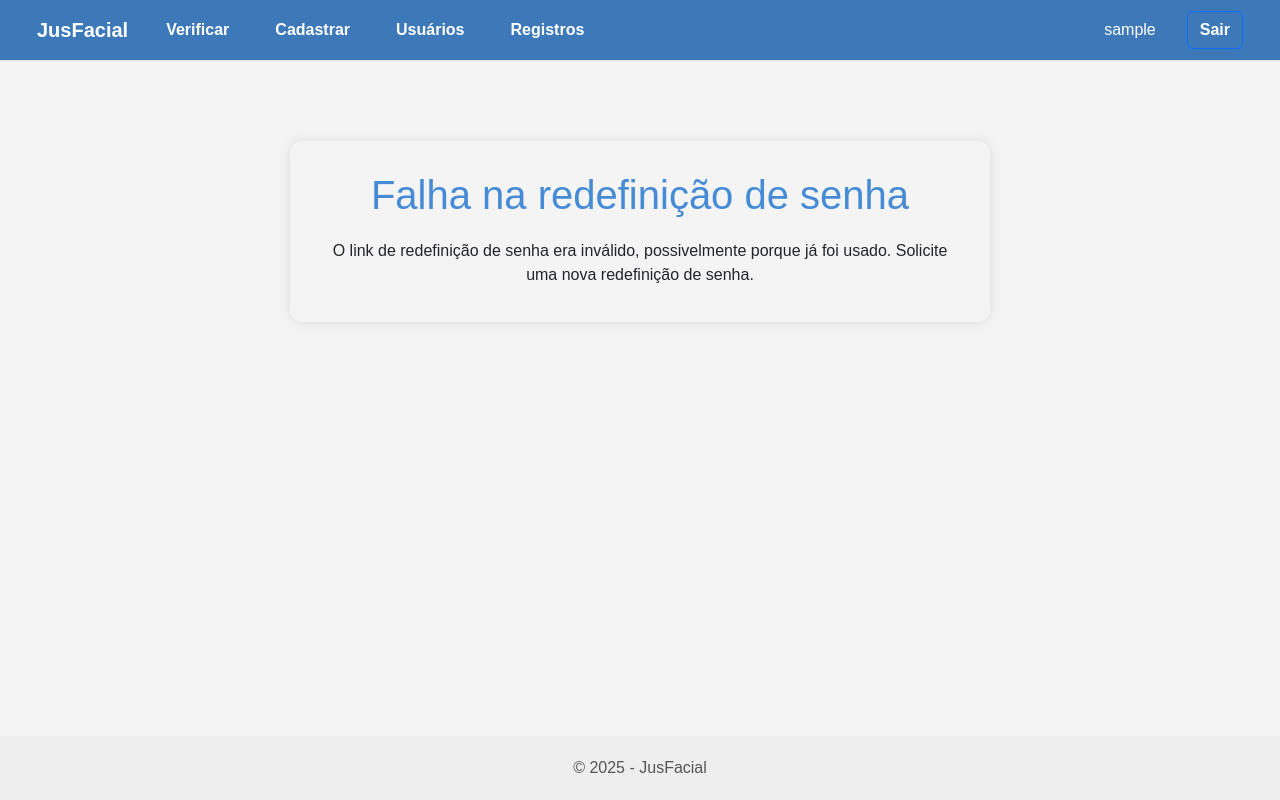
After one commit to bvasconcelos710/reconhecimento-deep-face, a Django app: a page that uses projeto_reconhecimento/app_usuarios/templates/base.html in a window 1280 px wide. The commit adds this page. Run offline with Django 4.2, Linux system fonts and the light colour scheme; the visitor is signed in with stand-in values (Sample User, id 1).

Commit message:
autenticação e ajustes

```diff
--- a/projeto_reconhecimento/app_usuarios/static/app_usuarios/style.css
+++ b/projeto_reconhecimento/app_usuarios/static/app_usuarios/style.css
@@ -21,28 +21,31 @@ html {
   flex-direction: column;
 }
 
-.header {
+.navbar {
   background-color: #165fadd2;
   color: white;
-  padding: 1px;
-  text-align: center;
-  display: flex;
-  align-items: center;
+  padding: 10px;
 }
 
-.header h1 {
-  color: #eee;
+.custom-bg {
+  background-color: #165fadd2 !important;
 }
 
-.header nav a {
+.navbar a {
   color: white;
   margin: 0 15px;
   text-decoration: none;
   font-weight: bold;
 }
 
-.header nav a:hover {
+.navbar nav a:hover {
   text-decoration: underline;
+}
+
+.navbar-nav .nav-link:hover {
+  background-color: #0d6efd;
+  color: white !important;
+  border-radius: 5px;
 }
 
 .main-content {
--- a/projeto_reconhecimento/app_usuarios/templates/base.html
+++ b/projeto_reconhecimento/app_usuarios/templates/base.html
@@ -5,23 +5,16 @@
 <head>
     <meta charset="UTF-8">
     <title>{% block title %}Sistema Reconhecimento Facial{% endblock %}</title>
+
+    <link href="https://cdn.jsdelivr.net/npm/bootstrap@5.3.2/dist/css/bootstrap.min.css" rel="stylesheet">
     <link rel="stylesheet" href="{% static 'app_usuarios/style.css' %}">
 </head>
 
 <body>
     <div class="wrapper">
 
-        <!-- Header -->
-        <header class="header">
-            <h1> JusFacial</h1>
-            <nav>
-                <a href="{% url 'inicio' %}">Início</a>
-                <a href="{% url 'validar_presenca' %}">Verificar</a>
-                <a href="{% url 'cadastrar_usuario' %}">Cadastrar</a>
-                <a href="{% url 'listar_usuarios' %}">Usuários</a>
-                <a href="{% url 'listar_presencas' %}">Registros</a>
-            </nav>
-        </header>
+        <!-- navbar -->
+        {% include 'navbar.html' %}
 
         <!-- Conteúdo da página -->
         <main class="main-content">
@@ -35,6 +28,8 @@
         </footer>
 
     </div>
+    <script src="https://cdn.jsdelivr.net/npm/bootstrap@5.3.3/dist/js/bootstrap.bundle.min.js"></script>
+
 </body>
 
 </html>
--- /dev/null
+++ b/projeto_reconhecimento/app_usuarios/templates/navbar.html
@@ -0,0 +1,47 @@
+<nav class="navbar navbar-expand-lg custom-bg border-bottom">
+
+    <div class="container-fluid">
+
+        <button class="navbar-toggler" type="button" data-bs-toggle="collapse" data-bs-target="#navbarTogglerDemo03"
+            aria-controls="navbarTogglerDemo03" aria-expanded="false" aria-label="Toggle navigation">
+            <span class="navbar-toggler-icon"></span>
+        </button>
+
+        <a class="navbar-brand" href="{% url 'inicio' %}">JusFacial</a>
+
+        <div class="collapse navbar-collapse" id="navbarTogglerDemo03">
+
+            {% if user.is_authenticated %}
+            <ul class="navbar-nav me-auto mb-2 mb-lg-0">
+                <li class="nav-item">
+                    <a class="nav-link" href="{% url 'validar_presenca' %}">Verificar</a>
+                </li>
+                <li class="nav-item">
+                    <a class="nav-link" href="{% url 'cadastrar_usuario' %}">Cadastrar</a>
+                </li>
+                <li class="nav-item">
+                    <a class="nav-link" href="{% url 'listar_usuarios' %}">Usuários</a>
+                </li>
+                <li class="nav-item">
+                    <a class="nav-link" href="{% url 'listar_presencas' %}">Registros</a>
+                </li>
+            </ul>
+            {% endif %}
+            <div class="d-flex gap-3 align-items-center">
+                {% if user.is_authenticated %}
+                <span class="nav-text">
+                    {{user.username}}
+                </span>
+                <a class="btn btn-outline-primary" href="{% url 'logout' %}">Sair</a>
+                {% else %}
+                <a class="btn btn-outline-primary" href="{% url 'login' %}">Entrar</a>
+                <a class="btn btn-outline-primary" href="{% url 'registrar' %}">Registrar</a>
+                {% endif %}
+
+            </div>
+
+        </div>
+
+    </div>
+
+</nav>
--- /dev/null
+++ b/projeto_reconhecimento/app_usuarios/templates/registration/password_reset_confirm.html
@@ -0,0 +1,27 @@
+{% extends 'base.html' %}
+{% block title %}Formulário Reset Senha{% endblock %}
+{% block content %}
+<div class="container col-md-4">
+    {% if validlink %}
+    <p>Entre com sua nova senha para resetar.</p>
+    <form action="" method="post">
+        {% csrf_token %}
+        <div class="mt-3">
+            {{ form.new_password1.errors }}
+            <label class="form-label" for="id_new_password1">Nova Senha:</label>
+            <input type="password" name="new_password1" class="form-control" id="id_new_password1">
+        </div>
+        <div class="mt-3">
+            {{ form.new_password2.errors }}
+            <label class="form-label" for="id_new_password2">Confirmação de senha:</label>
+            <input type="password" name="new_password2" class="form-control" id="id_new_password2">
+        </div>
+        <button type="submit" class="mt-3">Alterar Senha</button>
+    </form>
+    {% else %}
+    <h1>Falha na redefinição de senha</h1>
+    <p>O link de redefinição de senha era inválido, possivelmente porque já foi usado. Solicite uma nova redefinição de
+        senha.</p>
+    {% endif %}
+</div>
+{% endblock %}
--- a/projeto_reconhecimento/app_usuarios/urls.py
+++ b/projeto_reconhecimento/app_usuarios/urls.py
@@ -1,7 +1,10 @@
 from django.urls import path
 from . import views
+from django.contrib.auth import views as auth_views
 
 urlpatterns = [
+
+    path('registrar/', views.registrar_usuario, name='registrar'),
     path('', views.inicio, name='inicio'),
     path('validar-presenca/', views.validar_presenca, name='validar_presenca'),
     path('cadastrar_usuario/', views.cadastrar_usuario, name='cadastrar_usuario'),
--- a/projeto_reconhecimento/projeto_reconhecimento/urls.py
+++ b/projeto_reconhecimento/projeto_reconhecimento/urls.py
@@ -22,6 +22,7 @@ from django.conf.urls.static import static
 
 urlpatterns = [
     path('admin/', admin.site.urls),
+    path("accounts/", include("django.contrib.auth.urls")),
     path('', include('app_usuarios.urls')),
 ] + static(settings.STATIC_URL, document_root=settings.STATIC_ROOT)
 
```
Also changed, not shown: projeto_reconhecimento/app_usuarios/forms.py (+10 -0 lines), projeto_reconhecimento/app_usuarios/templates/registration/login.html (added, +15 -0 lines), projeto_reconhecimento/app_usuarios/templates/registration/password_reset_complete.html (added, +8 -0 lines), projeto_reconhecimento/app_usuarios/templates/registration/password_reset_done.html (added, +11 -0 lines), projeto_reconhecimento/app_usuarios/templates/registration/password_reset_form.html (added, +18 -0 lines), projeto_reconhecimento/app_usuarios/templates/registration/registrar.html (added, +47 -0 lines), projeto_reconhecimento/app_usuarios/views.py (+19 -0 lines), projeto_reconhecimento/projeto_reconhecimento/settings.py (+11 -2 lines).
